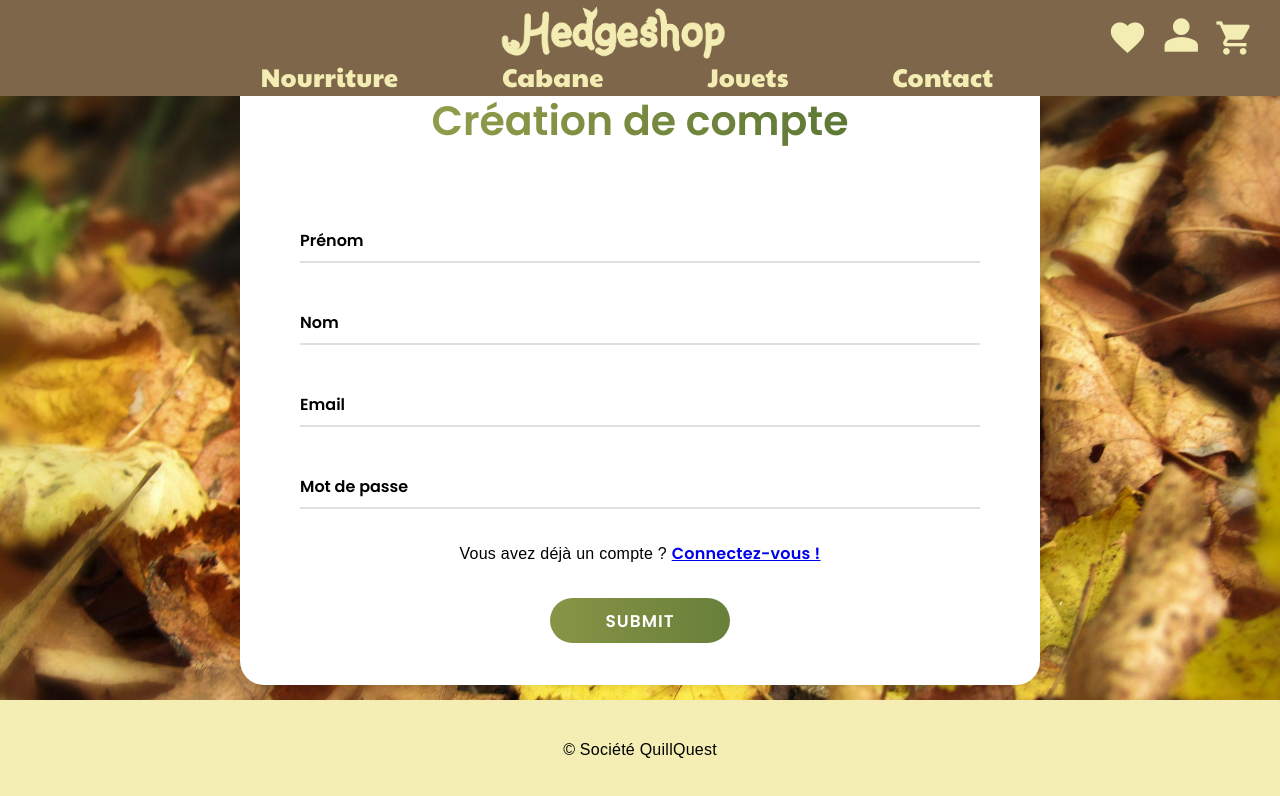
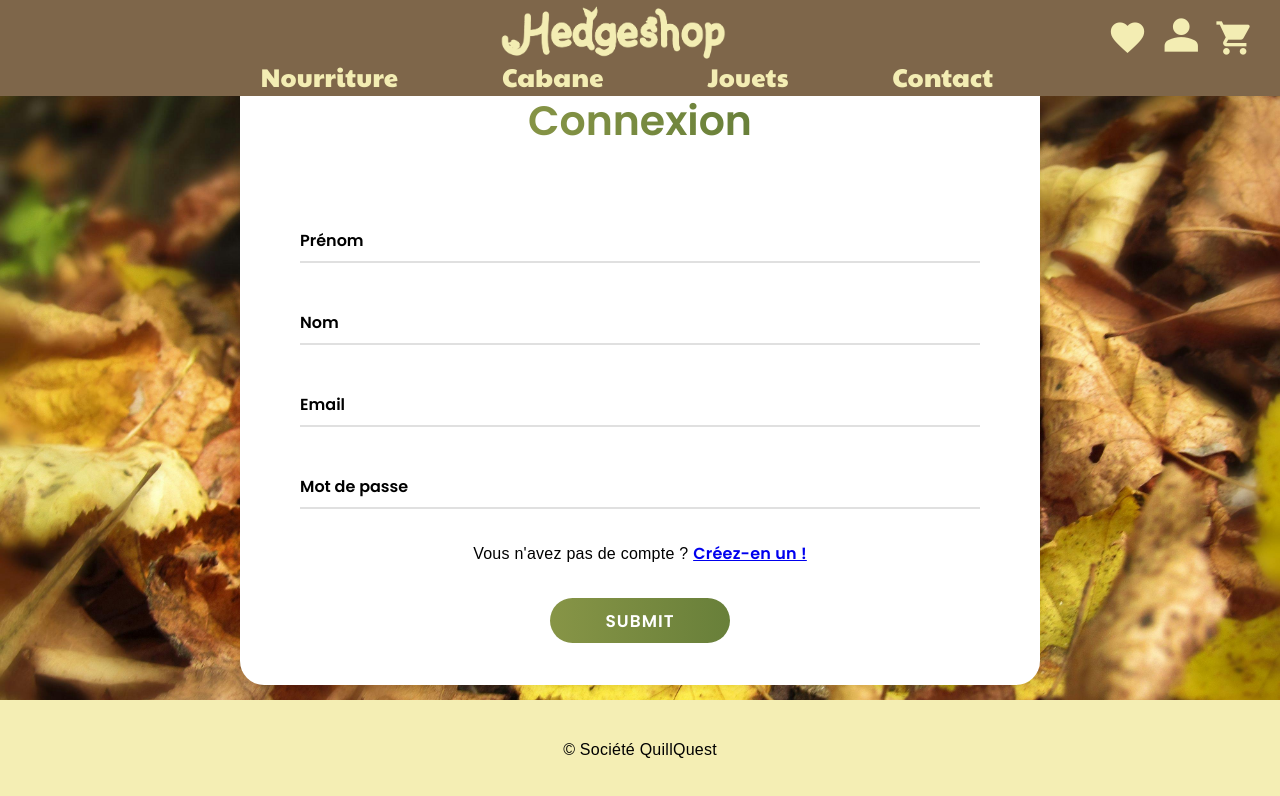
Before and after one commit to UnderSkyle/ProjetWebING1, a React (Vite) app in the folder frontend/: page /signup in a window 1280 px wide. Shown: the top 796 px of the page. Built offline with nearby package versions, Linux system fonts and the light colour scheme.

Commit message:
login + signup page

```diff
--- a/frontend/src/components/App.tsx
+++ b/frontend/src/components/App.tsx
@@ -14,7 +14,7 @@ const router = createBrowserRouter([
       element: <> <Header/> <Outlet/> <Footer/> </>,
       children: [
         {
-          path: 'welcome',
+          path: '',
           element: <Welcome/>
         },
         {
--- a/frontend/src/components/Header.css
+++ b/frontend/src/components/Header.css
@@ -176,7 +176,7 @@
   }
   #icon-person{
     grid-column: 1/1;
-    font-size: 32px !important;
+    font-size: 40px !important;
   }
   #icon-cart{
     grid-column: 2/2;
@@ -187,8 +187,8 @@
     margin-right: 5px;
   }
   .icons-container{
-    grid-template-columns: repeat(2, 60%);
-    grid-column: 42 / 49;
+    grid-template-columns: repeat(2, 50%);
+    grid-column: 45 / 51;
     grid-row: 3 / 9;
   }
     .navBarContainer ul {
--- a/frontend/src/components/Login.tsx
+++ b/frontend/src/components/Login.tsx
@@ -1,42 +1,52 @@
 import './Form.css'
 import React from 'react';
-class Login extends React.Component {
+
+interface RouterProps {
+    history: string;
+  }
+
+  type Props = RouterProps;
+
+  type State = {
+    email: string,
+    password: string
+  };
+
+class Login extends React.Component<Props, State> {
     inputs: { email: string; mdp: string; };
     //let inputs;
-    constructor(){
+    constructor(props: Props){
         /*const [inputs, setInputs] = useState({
             email:"",
             mdp:""
         });*/
-        super(NaN)
+        super(props)
+        this.state = {
+            email: "",
+            password: ""
+          };
         this.inputs={email:"",mdp:""}
         this.handleChange = this.handleChange.bind(this);
         this.handleSubmit = this.handleSubmit.bind(this);
     }
 
     handleChange = (event : any) => {
-        const name = event.target.name;
-        const value = event.target.value;
-        console.log(name);
-        if (name=="email"){
-            console.log(this.inputs.email)
-            this.inputs.email=value
-            console.log(this.inputs.email)
-        }else if (name=="mdp"){
-            console.log("ici")
-            this.inputs.mdp=value;
+        const nameEvent = event.target.name
+        if (nameEvent=="email"){
+            this.setState({email:event.target.value})
+        }else{
+            this.setState({password:event.target.value})
         }
-        //setInputs(values => ({...values, [name]:value}))
     }
 
     handleSubmit = (event: any) => {
         event.preventDefault();
-        this.loginAccount();
+        this.login_account();
     }
-    loginAccount(){
+    login_account(){
         const data = {
-            email: this.inputs.email,
-            password: this.inputs.mdp
+            email: this.state.email,
+            password: this.state.password
         };
         const apiUrl = 'http://127.0.0.1:8000/posts/login/';
         const requestOptions = {
@@ -48,10 +58,17 @@ class Login extends React.Component {
         };
 
         fetch(apiUrl, requestOptions)
-            .then(response => response.json())
-            .then((d) => {
-                //redirect to welcome ou à la page précédente
+            .then(response => {
+                if (!response.ok) {
+                    throw new Error('Network response was not ok');
+                    //afficher une erreur sur la page
+                }
+                return response.json();
             })
+            .then(data => {
+                localStorage.setItem("user", JSON.stringify(data));
+                window.location.href = '/';
+              })
             .catch(err => {
             console.log(err.message);
             });
@@ -66,9 +83,9 @@ class Login extends React.Component {
                     <form onSubmit = {this.handleSubmit}>
                         <div className="form_row">
                             <div className="input_data">
-                                <input required type="email"
+                                <input required type="mail"
                                     name="email"
-                                    value={this.inputs.email || ""}
+                                    value={this.state.email || ""}
                                     onChange={this.handleChange}/>
                                     <div className="underline"></div>
                                     <label htmlFor="">Email</label>
@@ -78,8 +95,8 @@ class Login extends React.Component {
                         <div className="form_row">
                             <div className="input_data">
                                 <input required type="text"
-                                    name="mdp"
-                                    value={this.inputs.mdp || ""}
+                                    name="password"
+                                    value={this.state.password || ""}
                                     onChange={this.handleChange}/>
                                 <div className="underline"></div>
                                 <label htmlFor="">Mot de passe</label>
--- a/frontend/src/components/SignUp.tsx
+++ b/frontend/src/components/SignUp.tsx
@@ -1,7 +1,8 @@
+import React from 'react';
 import './Form.css'
 import {useState} from "react";
 
-function Login() {
+/*function SignUp() {
     const [inputs, setInputs] = useState({
         surname:"",
         name:"",
@@ -47,7 +48,7 @@ function Login() {
                     </div>
                     <div className="form_row">
                         <div className="input_data">
-                            <input required type="email"
+                            <input required type="mail"
                                 name="email"
                                 value={inputs.email || ""}
                                 onChange={handleChange}/>
@@ -109,4 +110,184 @@ function signup(email: string, password: string, name: string, surname: string){
         });
 }
 
-export default Login
+export default SignUp*/
+
+interface RouterProps {
+    history: string;
+  }
+
+  type Props = RouterProps;
+
+  type State = {
+    name: string,
+    surname: string,
+    email: string,
+    password: string
+  };
+
+class SignUp extends React.Component<Props, State> {
+    inputs: { email: string; mdp: string; };
+    //let inputs;
+    constructor(props: Props){
+        /*const [inputs, setInputs] = useState({
+            email:"",
+            mdp:""
+        });*/
+        super(props)
+        this.state = {
+            name: "",
+            surname: "",
+            email: "",
+            password: ""
+          };
+        this.inputs={email:"",mdp:""}
+        this.handleChange = this.handleChange.bind(this);
+        this.handleSubmit = this.handleSubmit.bind(this);
+    }
+
+    handleChange = (event : any) => {
+        const nameEvent = event.target.name
+        if (nameEvent=="name"){
+            this.setState({name:event.target.value})
+        }else if (nameEvent=="surname"){
+            this.setState({surname:event.target.value})
+        }else if (nameEvent=="email"){
+            this.setState({email:event.target.value})
+        }else if (nameEvent=="password"){
+            this.setState({password:event.target.value})
+        }
+    }
+
+    handleSubmit = (event: any) => {
+        event.preventDefault();
+        this.create_account();
+    }
+    create_account(){
+        const data = {
+            name: this.state.name,
+            surname: this.state.surname,
+            email: this.state.email,
+            password: this.state.password
+        };
+        const apiUrl = 'http://127.0.0.1:8000/posts/signup/';
+        const requestOptions = {
+            method: 'POST',
+            headers: {
+            'Content-Type': 'application/json',
+            },
+            body: JSON.stringify(data),
+        };
+
+        fetch(apiUrl, requestOptions)
+            .then(response => {
+                if (!response.ok) {
+                    throw new Error('Network response was not ok');
+                    //afficher une erreur sur la page
+                }
+                return response.json();
+            })
+            .then(data => {
+                console.log("Success");
+                localStorage.setItem("user", JSON.stringify(data));
+                window.location.href = '/';
+              })
+            .catch(err => {
+            console.log(err.message);
+            });
+    }
+
+    render(){
+        return(
+            <>
+            <div className="big_container_login">
+                <div className="container">
+                    <h1 className="text">Connexion</h1>
+                    <form onSubmit = {this.handleSubmit}>
+                    <div className="form_row">
+                        <div className="input_data">
+                            <input required type="text"
+                                name="name"
+                                value={this.state.name || ""}
+                                onChange={this.handleChange}/>
+                            <div className="underline"></div>
+                            <label htmlFor="">Prénom</label>
+                        </div>
+                    </div>
+                    <div className="form_row">
+                        <div className="input_data">
+                            <input required type="text"
+                                name="surname"
+                                value={this.state.surname || ""}
+                                onChange={this.handleChange}/>
+                            <div className="underline"></div>
+                            <label htmlFor="">Nom</label>
+                        </div>
+                    </div>
+                    <div className="form_row">
+                        <div className="input_data">
+                            <input required type="mail"
+                                name="email"
+                                value={this.state.email || ""}
+                                onChange={this.handleChange}/>
+                                <div className="underline"></div>
+                                <label htmlFor="">Email</label>
+                        </div>
+                    </div>
+
+                    <div className="form_row">
+                        <div className="input_data">
+                            <input required type="password"
+                                name="password"
+                                value={this.state.password || ""}
+                                onChange={this.handleChange}/>
+                            <div className="underline"></div>
+                            <label htmlFor="">Mot de passe</label>
+                        </div>
+                    </div>
+
+
+
+                    <p>Vous n'avez pas de compte ? <a href="/signup">Créez-en un !</a></p>
+
+                    <div className="form_row submit_btn">
+                            <div className="input_data">
+                                <div className="inner"></div>
+                                <input type="submit" value="submit"/>
+                            </div>
+                        </div>
+                    </form>
+                    </div>
+                    <br/><br/>
+                </div>
+
+            </>
+        )
+    }
+}
+
+/*function LoginAccount(email: string, password: string){
+    const navigate = useNavigate()
+    const data = {
+        email: email,
+        password: password
+      };
+    const apiUrl = 'http://127.0.0.1:8000/posts/login/';
+    const requestOptions = {
+        method: 'POST',
+        headers: {
+          'Content-Type': 'application/json',
+        },
+        body: JSON.stringify(data),
+      };
+
+      fetch(apiUrl, requestOptions)
+        .then(response => response.json())
+        .then((d) => {
+            //redirect to welcome ou à la page précédente
+        })
+        .catch(err => {
+          console.log(err.message);
+        });
+}*/
+
+export default SignUp
```
Also changed, not shown: frontend/src/components/Header.tsx (+8 -2 lines), 2 other files (tests, documents, lock files or other folders).
